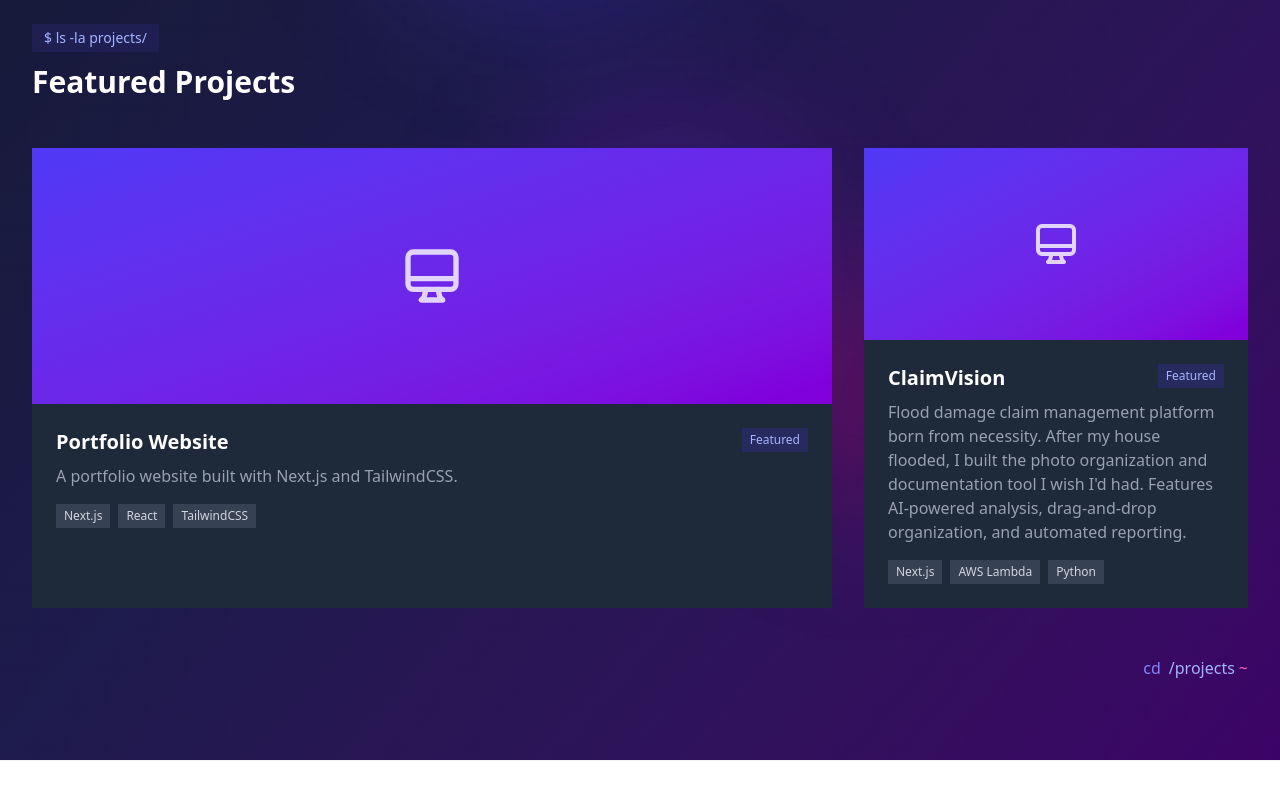
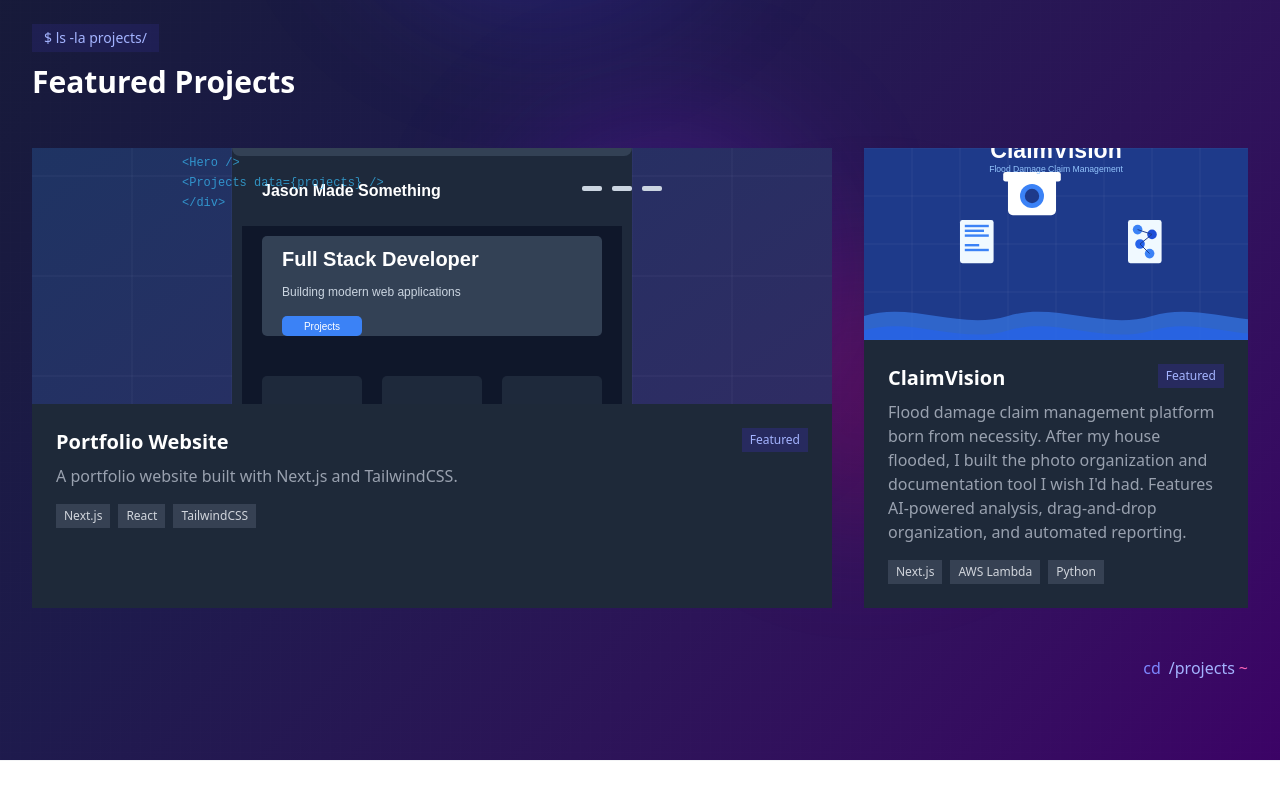
Before and after one commit to JasonMadeSomething/jasonmadesomething-portfolio, a Next.js app: page / in a window 1280 px wide. Shown: the part 776-1576 px from the top of the page. Built offline with nearby package versions, Linux system fonts and the light colour scheme.

Commit message:
Fix splash page image rendering

```diff
--- a/src/app/page.tsx
+++ b/src/app/page.tsx
@@ -2,6 +2,7 @@
 
 import { useState, useEffect, useRef } from "react";
 import Link from "next/link";
+import Image from "next/image";
 import { motion, AnimatePresence } from "framer-motion";
 import { siteConfig } from "./data/config";
 import Terminal from "./components/Terminal";
@@ -268,11 +269,21 @@ export default function Home() {
                     className="block bg-gray-800 hover:bg-gray-750 transition-colors overflow-hidden h-full"
                   >
                     <div className={`${index === 0 ? 'h-64' : 'h-48'} bg-gradient-to-br from-indigo-600 to-purple-700 relative overflow-hidden`}>
-                      <div className="absolute inset-0 flex items-center justify-center">
-                        <svg className={`${index === 0 ? 'w-16 h-16' : 'w-12 h-12'} text-white/80`} fill="none" stroke="currentColor" viewBox="0 0 24 24" xmlns="http://www.w3.org/2000/svg">
-                          <path strokeLinecap="round" strokeLinejoin="round" strokeWidth={2} d="M9.75 17L9 20l-1 1h8l-1-1-.75-3M3 13h18M5 17h14a2 2 0 002-2V5a2 2 0 00-2-2H5a2 2 0 00-2 2v10a2 2 0 002 2z" />
-                        </svg>
-                      </div>
+                      {project.image ? (
+                        <Image
+                          src={project.image}
+                          alt={project.title}
+                          className="w-full h-full object-cover"
+                          width={800}
+                          height={index === 0 ? 400 : 300}
+                        />
+                      ) : (
+                        <div className="absolute inset-0 flex items-center justify-center">
+                          <svg className={`${index === 0 ? 'w-16 h-16' : 'w-12 h-12'} text-white/80`} fill="none" stroke="currentColor" viewBox="0 0 24 24" xmlns="http://www.w3.org/2000/svg">
+                            <path strokeLinecap="round" strokeLinejoin="round" strokeWidth={2} d="M9.75 17L9 20l-1 1h8l-1-1-.75-3M3 13h18M5 17h14a2 2 0 002-2V5a2 2 0 00-2-2H5a2 2 0 00-2 2v10a2 2 0 002 2z" />
+                          </svg>
+                        </div>
+                      )}
 
                       {/* Code overlay */}
                       <div className="absolute inset-0 bg-gray-900/80 opacity-0 group-hover:opacity-100 transition-opacity">
```
